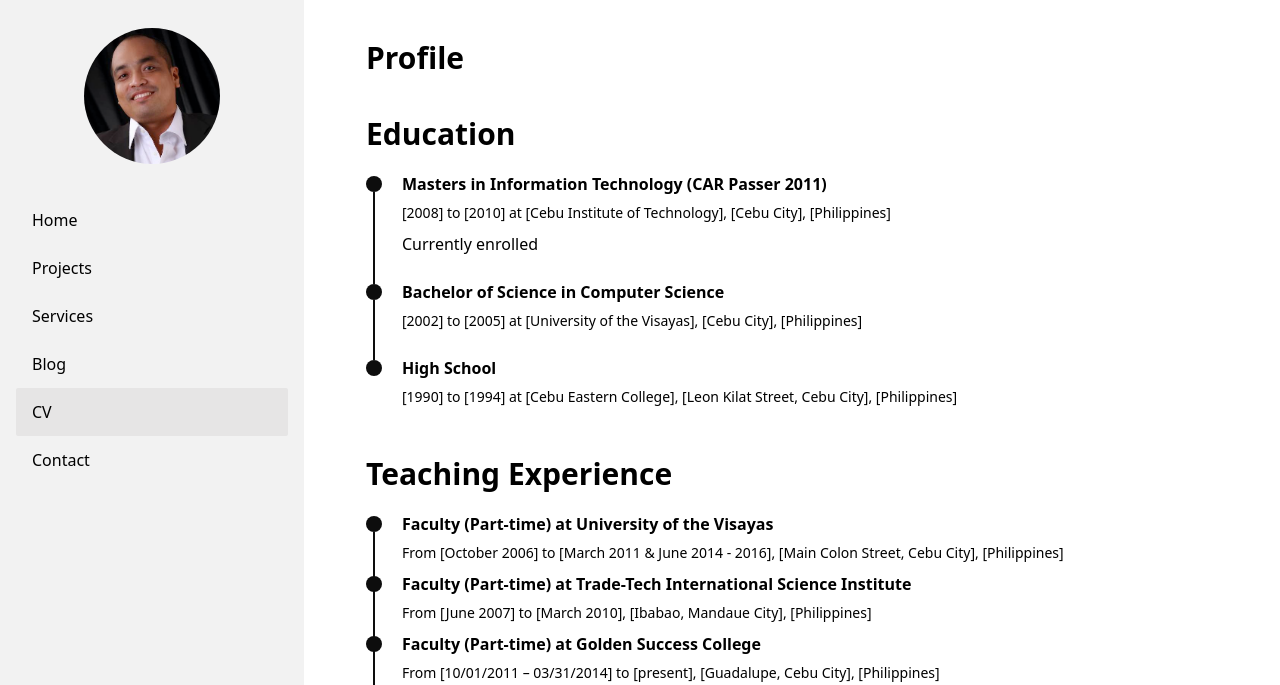
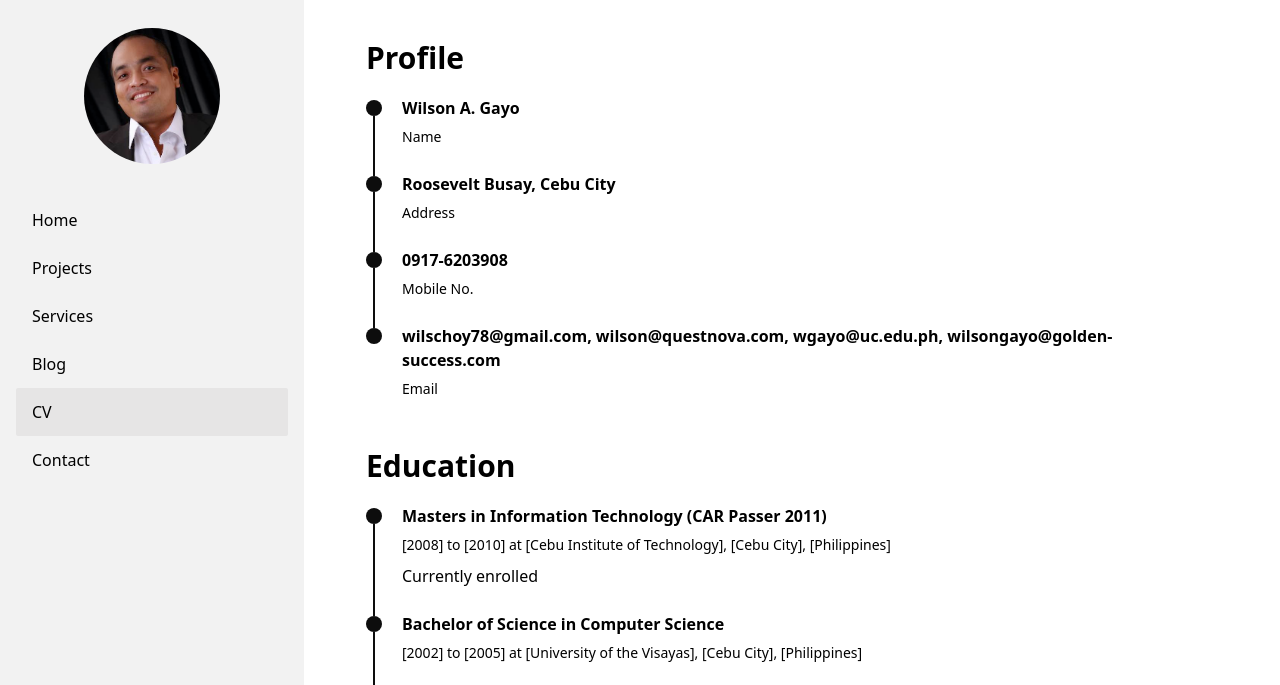
Before and after one commit to wilschoy78/wilschoy78.github.io, an Astro site: page /cv in a window 1280 px wide. Shown: the top 685 px of the page. Built offline with nearby package versions, Linux system fonts and the light colour scheme; Astro itself is replaced by a stand-in of ours.

Commit message:
updated cv adding profile

```diff
--- a/src/pages/cv.astro
+++ b/src/pages/cv.astro
@@ -8,8 +8,24 @@ import TimeLineElement from "../components/cv/TimeLine.astro";
     <div class="text-3xl w-full font-bold">Profile</div>
   </div>
 
-  <div class="mb-10 text-justify">
-
+  <div class="time-line-container grid gap-4 mb-10">
+    <TimeLineElement
+      title="Wilson A. Gayo"
+      subtitle="Name"
+    >
+    </TimeLineElement>
+    <TimeLineElement
+      title="Roosevelt Busay, Cebu City"
+      subtitle="Address"
+    />
+    <TimeLineElement
+      title="0917-6203908"
+      subtitle="Mobile No."
+    />
+    <TimeLineElement
+      title="wilschoy78@gmail.com, wilson@questnova.com, wgayo@uc.edu.ph, wilsongayo@golden-success.com"
+      subtitle="Email"
+    />
   </div>
 
   <div class="mb-5">
```
